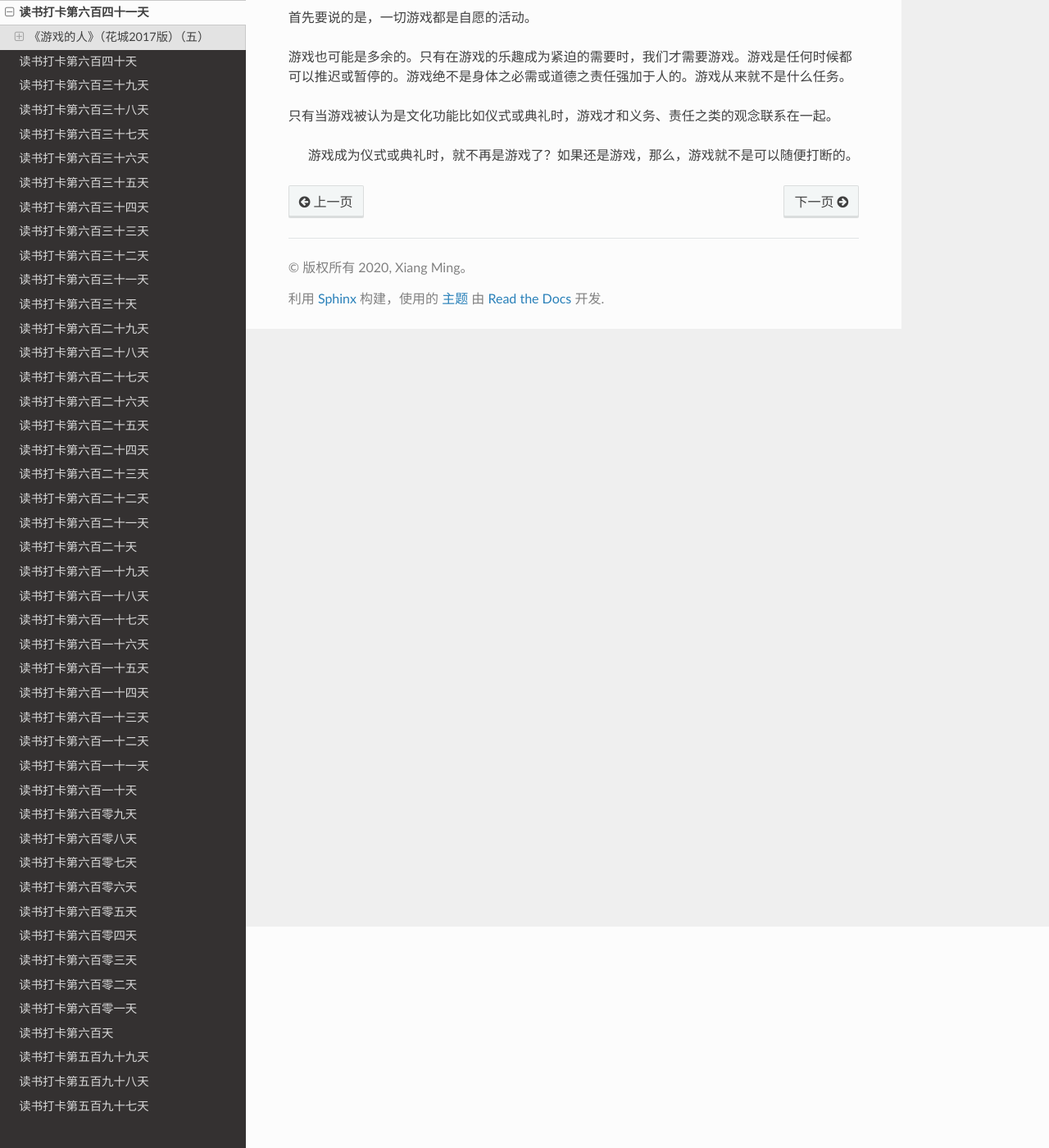
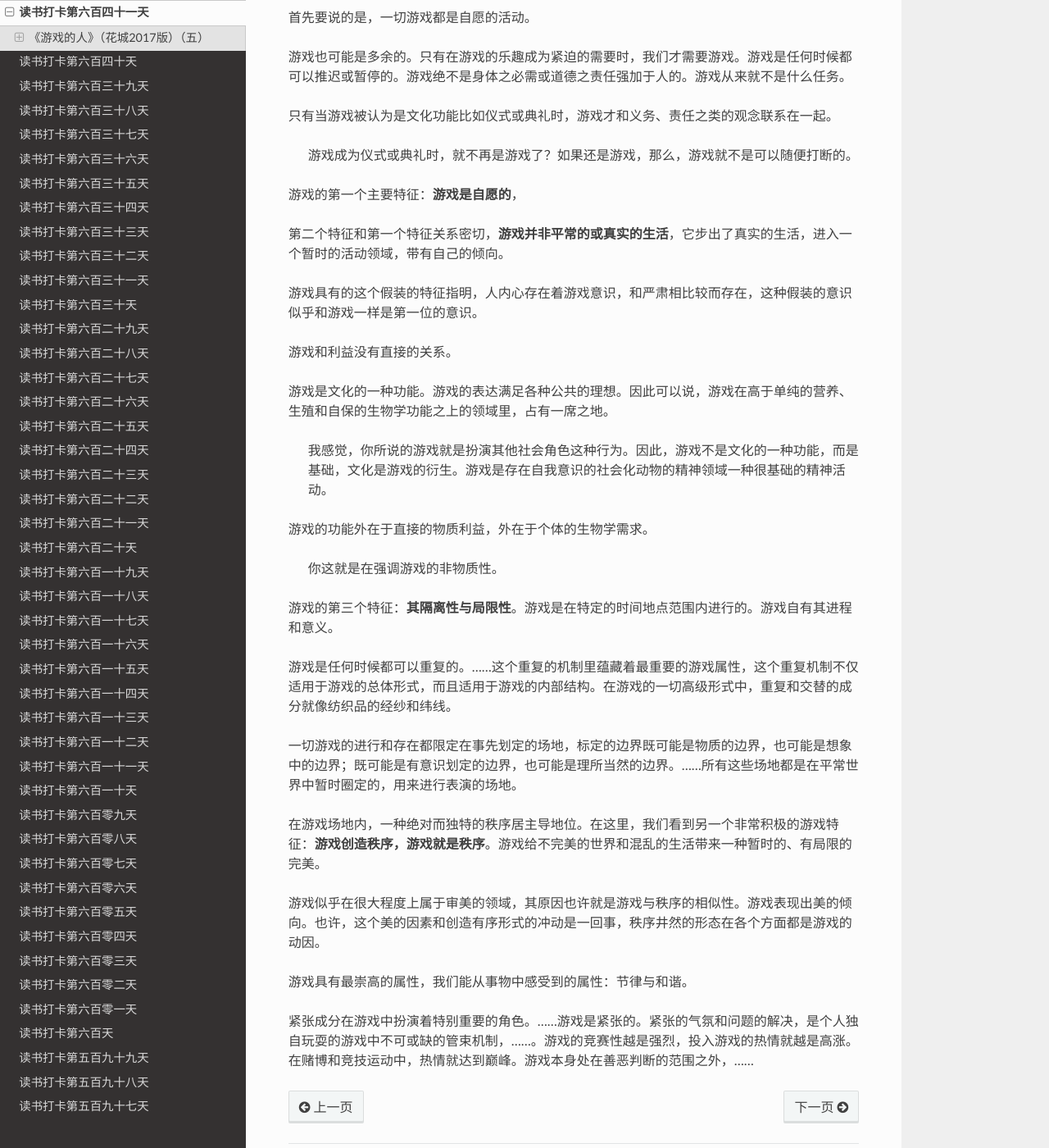
Before and after one commit to xiangming1975/reading, a Sphinx documentation site: the page built from source/2022-08-14.md, in a window 1280 px wide and 1400 px high, scrolled down 270 px. Shown: the whole window at 82% size. Built offline with Sphinx 7.4.7 and the Read the Docs theme 2.0.0, drawn with Linux system fonts in a browser that asks for light colours.

Commit message:
自动提交时间: 2022-08-17T22:00:01,514384893+08:00

```diff
--- a/source/2022-08-14.md
+++ b/source/2022-08-14.md
@@ -8,3 +8,31 @@
 
 只有当游戏被认为是文化功能比如仪式或典礼时，游戏才和义务、责任之类的观念联系在一起。
 > 游戏成为仪式或典礼时，就不再是游戏了？如果还是游戏，那么，游戏就不是可以随便打断的。
+
+游戏的第一个主要特征：**游戏是自愿的**，
+
+第二个特征和第一个特征关系密切，**游戏并非平常的或真实的生活**，它步出了真实的生活，进入一个暂时的活动领域，带有自己的倾向。
+
+游戏具有的这个假装的特征指明，人内心存在着游戏意识，和严肃相比较而存在，这种假装的意识似乎和游戏一样是第一位的意识。
+
+游戏和利益没有直接的关系。
+
+游戏是文化的一种功能。游戏的表达满足各种公共的理想。因此可以说，游戏在高于单纯的营养、生殖和自保的生物学功能之上的领域里，占有一席之地。
+> 我感觉，你所说的游戏就是扮演其他社会角色这种行为。因此，游戏不是文化的一种功能，而是基础，文化是游戏的衍生。游戏是存在自我意识的社会化动物的精神领域一种很基础的精神活动。
+
+游戏的功能外在于直接的物质利益，外在于个体的生物学需求。
+> 你这就是在强调游戏的非物质性。
+
+游戏的第三个特征：**其隔离性与局限性**。游戏是在特定的时间地点范围内进行的。游戏自有其进程和意义。
+
+游戏是任何时候都可以重复的。……这个重复的机制里蕴藏着最重要的游戏属性，这个重复机制不仅适用于游戏的总体形式，而且适用于游戏的内部结构。在游戏的一切高级形式中，重复和交替的成分就像纺织品的经纱和纬线。
+
+一切游戏的进行和存在都限定在事先划定的场地，标定的边界既可能是物质的边界，也可能是想象中的边界；既可能是有意识划定的边界，也可能是理所当然的边界。……所有这些场地都是在平常世界中暂时圈定的，用来进行表演的场地。
+
+在游戏场地内，一种绝对而独特的秩序居主导地位。在这里，我们看到另一个非常积极的游戏特征：**游戏创造秩序，游戏就是秩序**。游戏给不完美的世界和混乱的生活带来一种暂时的、有局限的完美。
+
+游戏似乎在很大程度上属于审美的领域，其原因也许就是游戏与秩序的相似性。游戏表现出美的倾向。也许，这个美的因素和创造有序形式的冲动是一回事，秩序井然的形态在各个方面都是游戏的动因。
+
+游戏具有最崇高的属性，我们能从事物中感受到的属性：节律与和谐。
+
+紧张成分在游戏中扮演着特别重要的角色。……游戏是紧张的。紧张的气氛和问题的解决，是个人独自玩耍的游戏中不可或缺的管束机制，……。游戏的竞赛性越是强烈，投入游戏的热情就越是高涨。在赌博和竞技运动中，热情就达到巅峰。游戏本身处在善恶判断的范围之外，……
```
Also changed, not shown: source/2022-08-17.md (added, +11 -0 lines).
